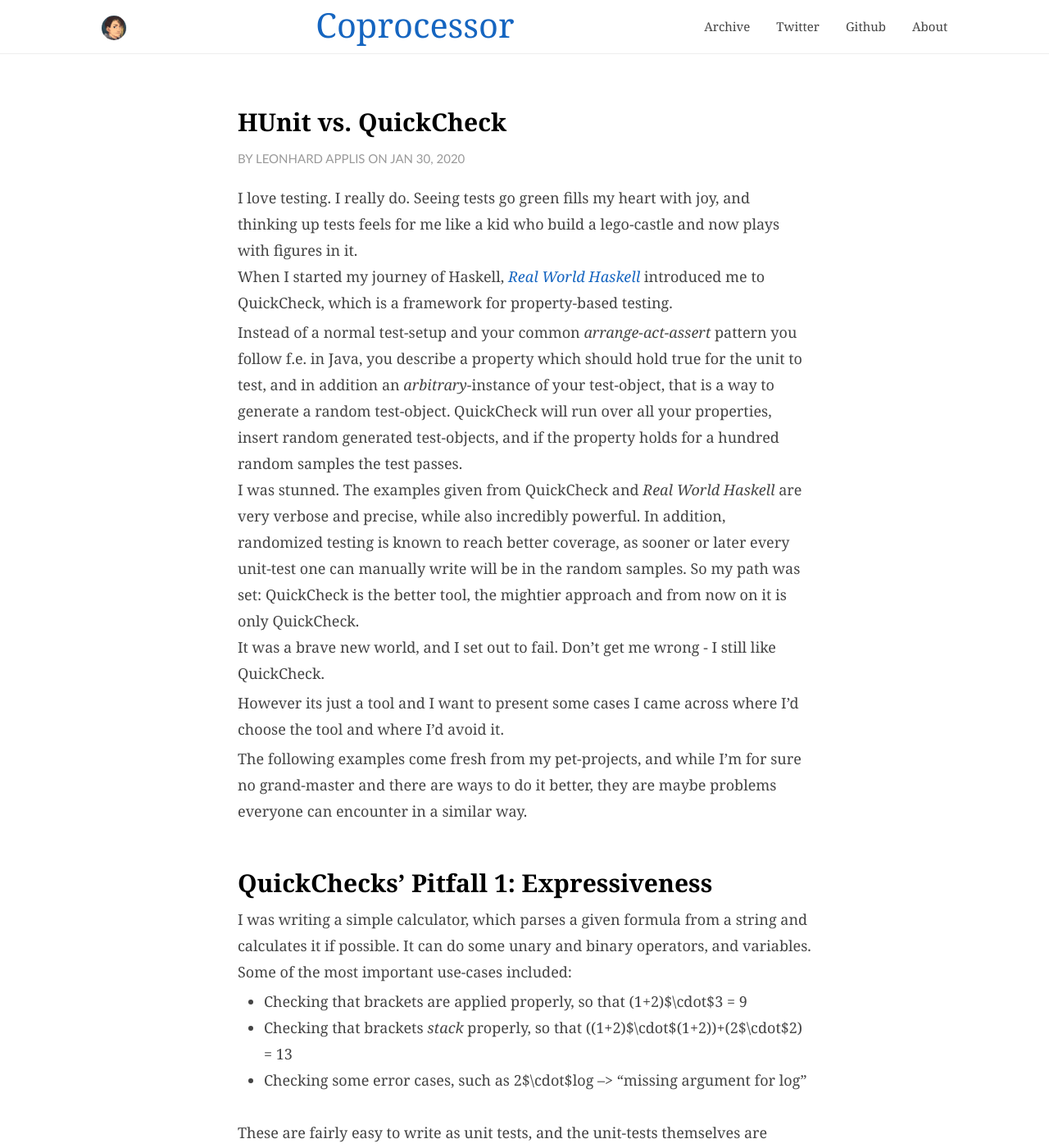
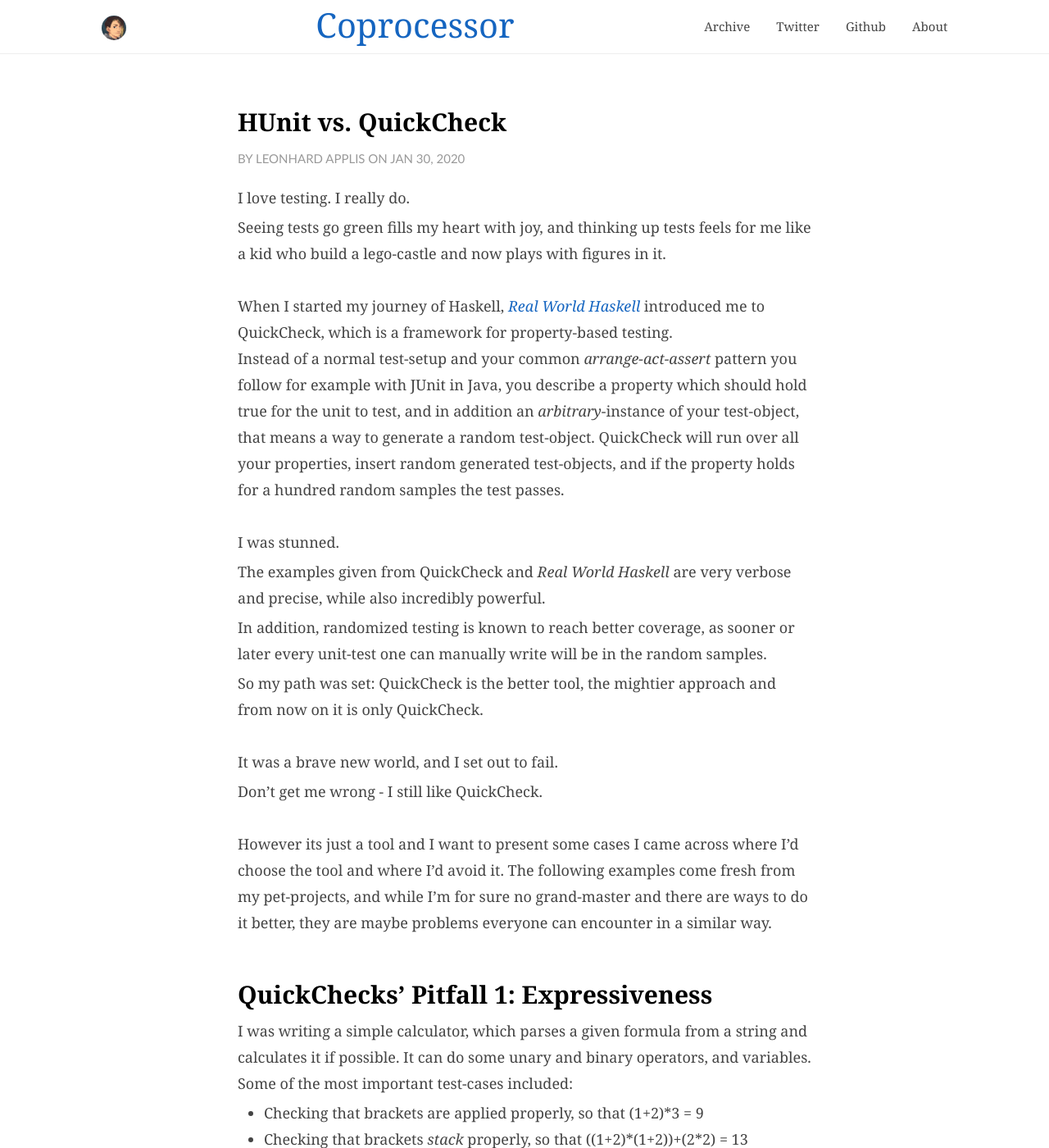
Before and after one commit to Twonki/twonki.github.io, a Jekyll site: the page built from _posts/2020-01-30-HUnit-vs-QuickCheck.md, in a window 1280 px wide and 1400 px high. Shown: the whole window at 82% size. Built offline with Jekyll 4.4.1, drawn with Linux system fonts in a browser that asks for light colours; comment, search, counter and statistics services are not loaded; some of the changed text lies outside the part shown.

Commit message:
corrected date of filename, layouted, minor wording changes.

````diff
--- a/_posts/2020-01-12-HUnit-vs-QuickCheck.md
+++ b/_posts/2020-01-30-HUnit-vs-QuickCheck.md
@@ -8,24 +8,33 @@ categories: [Testing, Haskell]
 ---
 
 I love testing. I really do.
+
 Seeing tests go green fills my heart with joy, and thinking up tests feels for me like a kid who build a lego-castle and now plays with figures in it.
 <br>
+<br>
 When I started my journey of Haskell, [*Real World Haskell*](http://book.realworldhaskell.org/) introduced me to QuickCheck, which is a framework for property-based testing.
-
-Instead of a normal test-setup and your common *arrange-act-assert* pattern you follow f.e. in Java,
+<br>
+Instead of a normal test-setup and your common *arrange-act-assert* pattern you follow for example with JUnit in Java,
 you describe a property which should hold true for the unit to test,
-and in addition an *arbitrary*-instance of your test-object, that is a way to generate a random test-object.
+and in addition an *arbitrary*-instance of your test-object, that means a way to generate a random test-object.
 QuickCheck will run over all your properties, insert random generated test-objects, and if the property holds for a hundred random samples the test passes.
 <br>
-I was stunned. The examples given from QuickCheck and *Real World Haskell* are very verbose and precise, while also incredibly powerful.
+<br>
+I was stunned.
+
+The examples given from QuickCheck and *Real World Haskell* are very verbose and precise, while also incredibly powerful.
+
 In addition, randomized testing is known to reach better coverage, as sooner or later every unit-test one can manually write will be in the random samples.
+
 So my path was set: QuickCheck is the better tool, the mightier approach and from now on it is only QuickCheck.
 <br>
+<br>
 It was a brave new world, and I set out to fail.
+
 Don't get me wrong - I still like QuickCheck.
-
+<br>
+<br>
 However its just a tool and I want to present some cases I came across where I'd choose the tool and where I'd avoid it.
-
 The following examples come fresh from my pet-projects, and while I'm for sure no grand-master and there are ways to do it better,
 they are maybe problems everyone can encounter in a similar way.
 
@@ -34,16 +43,17 @@ they are maybe problems everyone can encounter in a similar way.
 I was writing a simple calculator, which parses a given formula from a string and calculates it if possible.
 It can do some unary and binary operators, and variables.
 <br>
-Some of the most important use-cases included:
+Some of the most important test-cases included:
 
-- Checking that brackets are applied properly, so that (1+2)$\cdot$3 = 9
-- Checking that brackets *stack* properly, so that ((1+2)$\cdot$(1+2))+(2$\cdot$2) = 13
-- Checking some error cases, such as 2$\cdot$log --> "missing argument for log"
+- Checking that brackets are applied properly, so that (1+2)\*3 = 9
+- Checking that brackets *stack* properly, so that ((1+2)\*(1+2))+(2\*2) = 13
+- Checking some error cases, such as 2\*log --> "missing argument for log"
 
 These are fairly easy to write as unit tests, and the unit-tests themselves are verbose.
 An error in one of the test-cases is easily visible and verifiable.
 
 It is possible to create arbitrary instances for these cases.
+
 Overall, a faulty log should always yield an error.
 That is a valid property and one we are interested in.
 <br>
@@ -59,21 +69,27 @@ prop_faultyLog_parseError faultyLogFormula =
 ```
 
 That's an easy property, not much to see here.
+
 But it leaves one question: How would you make the random faulty-string?
-
+<br>
+<br>
 There are ways to do it, such as adding it to the end of a valid formula.
 This however expect you to be able to generate valid formulas.
+
 In general, I think there is not much grace in spending time to auto-generate failures, and there are infinite possibilities to do so.
-
+<br><br>
 The real problem boils down to this:
 
 A test should test logic, and not introduce logic.
+
 While the property may be simple, the *arbitrary* instance is not - it is a potentially huge and debatable implementation.
-
+<br><br>
 Think about the bracket-example:
 
 Writing an arbitrary instance for this can be somewhat easy be done by defining the depth, an arbitrary instance for an un-bracketed formula and some randomness.
-I think everyone will be able to do that. However, it's not:
+I think everyone will be able to do that.
+
+However, it's not
 
 - easy to keep track of the result of that formula
 - easy understandable
@@ -88,13 +104,15 @@ testParse_faultyLog_shouldResultInMissingArgumentMessage =
 ```
 
 It's simple, readable, and gives you value.
+
 It doesn't slow you down and you have no additional code to justify to anyone.
 
 ## QuickChecks' Pitfall 2: Complexity
 
 Another pet-project I had was a small chess-game for the console.
+
 As an additional quirk I didn't store the board as a matrix, but instead as a list of figures.
-
+<br><br>
 Some of the most difficult tests included:
 
 - checking that a figure can move *onto* enemy figures and remove them from the board
@@ -104,24 +122,27 @@ Some of the most difficult tests included:
 The tests usually first build a valid board, sometimes deriving from factory methods.
 Then I checked for all potential moves and the resulting boards,
 and looked whether the amount of potential moves was right and that some edge-cases are either true or false.
+<br><br>
+This approach is easy but rather noisy.
+It has at least 5 lines of code for every test-case, which is quite a lot for Haskell.
 
-This approach is easy but rather noisy. It has at least 5 lines of code for every test-case, which is quite a lot for Haskell.
 The tests are also not well understandable, as either a lot is happening in factory methods, or the test itself is very cluttered.
 This made me intensively think about property-based testing and where to go with this.
 
 Defining the properties would be fairly easy again - properties such as `prop_canMoveOntoEnemyFigures` or `prop_pawnCanBeReplaced`.
 <br>
+<br>
 But the true problem is the following:
-
+<br><br>
 **Randomly generating valid Chess-Boards with certain attributes.**
-
+<br><br>
 Where attributes can be for example that a pawn is about to reach the other side of the board or your king is in chess.
 <br>
 The only fairly easy way to generate those I can think of is to start from a normal board and take random moves until the conditions are met.
 However this assumes you are able to make valid moves and can verify that the conditions are met - which themselves need tests.
 
 I am sure there are very sophisticated approaches solving this, or simpler ones such reading them from a chess-database.
-
+<br><br>
 There are three problems remaining:
 
 1. The algorithmic approach can be more complex than your actual project
@@ -135,24 +156,27 @@ Especially the last one was scary to me - because in the unknown you want to hav
 One apprentice I supervised was very happy with puzzle-solving programming and any kind of complex task you can give him.
 
 It was true bliss to see him solve composition and functors or his own recursive datastructures.
+<br><br>
+We covered the topic of tests and to prove him the value I provided him with a handful of properties for AVL-trees.
 
-We covered the topic of tests and to prove him the value I provided him with a handful of properties for AVL-trees.
 The arbitrary instance was simply putting a random list of integers into the trees `fromList` (which was undefined by that time).
-
+<br><br>
 I remember how I struggled implementing AVL-trees and always missing out one requirement or the other.
 Back in my first year of university I would have never come up with the idea of writing a test-suite to speed up things.
 
 The stable and rich test-suite enabled him to solve it in about two days.
+
 Not only he got it *working* - but he actually understood those trees.
 We lived happily ever after.
-<br>
+<br><br>
 This is a pro-point for learning with test suites - but that's true for QuickCheck and HUnit alike.
+
 The bonus of QuickCheck is the expressiveness in this case.
 
 As this time there was no issue with defining arbitrary, and the properties are basically given,
 providing him with this test-suite took less than 30 minutes and the properties where simple and readable.
 Altering the test-suite from integers to strings or custom data-types would be no problem.
-
+<br><br>
 QuickCheck is simply the better tool for this job.
 
 ## HUnits grace - regression instead of regrets
@@ -161,60 +185,76 @@ We know this - we are up to 90% coverage - the sky is blue and the birds are sin
 Once you want to showcase your program, all your effort, the very first person has one idea and exactly this idea breaks the code.
 
 You crawl back to your desk and lick your wounds. You just got a bug.
-
+<br><br>
 If you are unlucky enough to have this at work, you now got a Jira-Ticket and have to do a proper regression test in addition to the fix.
 
 With HUnit you can simply reproduce the input into your function, and compare the output.
 It may take long to fix your code, and you may decide to redo parts and you have to adjust verbose HUnit-tests.
 
 What are your options?
-You can try and express your bug as a property. This often will leave you in a situation like *Pitfall 1* - its hard to express misbehaving as a property.
-<br>
+
+You can try and express your bug as a property. This often will leave you in a situation like *Pitfall 1* - its hard to express faultiness as a property.
+<br><br>
 Nevertheless you pull it off:
 Your write an arbitrary instance, you write the property, you fix the code.
+<br><br>
+You are showing it to the person who found the bug.
 
-You are showing it to the person who found the bug.
 You know have to defend your fixes, your arbitrary instance and maybe your property.
 
-If you'd have just had a unit-test you can tell him "this is what we put in last time - it's working now". Fair and Square.
-<br>
-I'd always do regression tests and bug-tests with classic-unit-tests over properties.
-First of all because I can usually easily write them, so I don't postpone them,
-and second of all because they are more expressive towards someone who doesn't want to know about properties and arbitraries.
+If you'd have just had a unit-test you can tell him "this is what we put in last time - it's working now".
 
-<br>
+Fair and Square.
+<br><br>
+I'd always do regression tests and failure-tests with classic-unit-tests over properties.
+
+First of all because I can usually easily write them, so I don't postpone them.
+
+Second because they are more expressive towards someone who doesn't want to know about properties and arbitraries.
+<br><br>
 Maybe your bugs show a missing property you have not covered. good!
+
 Add the regression-test in HUnit and the property in QuickCheck.
+
 But keep your verbose regression-test in case someone wants to check on your code.
 Because *proofing* that your property eliminates the regression test might not be that easy as just keeping the duplicate.
 
 ## Conclusion
 
 While my joy in testing and my curiosity in QuickCheck are still high,
+
 after these pitfalls I noticed that classic unit-tests still have their place in this world.
+<br>
+<br>
+The breaking point of using QuickCheck is nearly always, whether you can easily define an arbitrary instance.
 
-The breaking point of using QuickCheck is nearly always, whether you can easily define an arbitrary instance.
 And easy usually does not mean you alone - but also that it makes sense for others.
 <br>
+<br>
 For my latest, little bigger project I therefore used a hybrid approach - the more atomic building bricks are tested with QuickCheck,
+
 while the complex and often user-facing functions are classic Unit-Tests.
+
 However, I have to admit that one may see the user-facing functions of my library rather as integration-tests.
+<br>
+<br>
+This feels healthy, looks fine and takes the best pieces of both worlds.
 
-This feels healthy, looks fine and takes the best approach of both worlds.
 The user-facing tests can be seen as documentation, while the internal parts are very safe and sound.
-Regression-tests in HUnit where easy to write and are more verbose when describing errors and failures than making anti-properties.
+
+Regression-tests in HUnit were easy to write and are more verbose when describing errors and failures than making anti-properties.
 <br>
 <br>
 **Addendum**:
 
 Alexis Kings post [Parse,don't validate](https://lexi-lambda.github.io/blog/2019/11/05/parse-don-t-validate/) is a good read in general and talks about verification of input,
 and that your application should only try to parse, that is parsing into e.g. a syntax tree or data structure, with no chance to ever create an invalid structure.
+
 If there is no possible valid structure, the parsing should fail. Like in your compiler.
-
+<br><br>
 This splits the program into the "safe" part, where everything is in proper types and verified, and the "unsafe" part where parsing happens.
 I think if you stick to this advice, you can also separate your tests accordingly:
 
 For everything parsed, you can easily use QuickCheck properties - so in my calculator I could easily make an arbitrary-instance for my finished SyntaxTree.
 This is the "safe" part.
-To test the parsing and "unsafe" part, I'd stick to HUnit.
-For regression and integration HUnit.
+To test the parsing and "unsafe" part, I'd stick to HUnit, as well as for regression.
````
